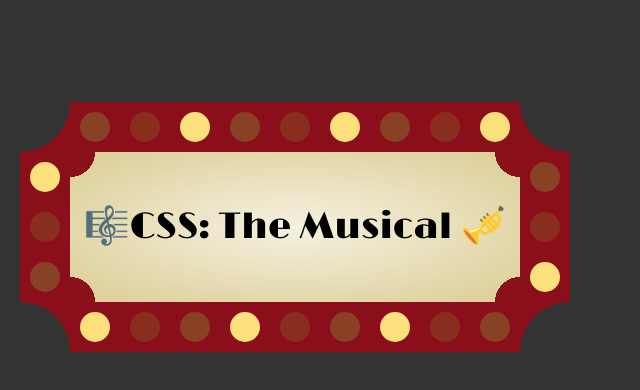
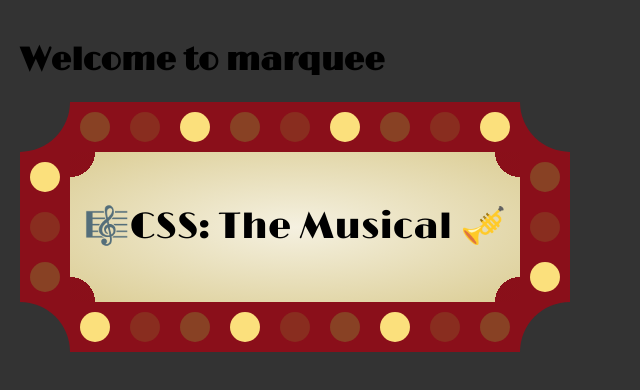
Before and after one commit to mikezano/zano-pen, a website: page marquee/index.html in a window 1280 px wide. Shown: the whole page, without its empty margins (0-640 px from the left). Drawn offline with nearby package versions, Linux system fonts and the light colour scheme.

Commit message:
one change

```diff
--- a/marquee/styles.css
+++ b/marquee/styles.css
@@ -16,9 +16,6 @@ body {
   background-color: #333;
 }
 
-h1 {
-  color: #333;
-}
 .marquee {
   display: grid;
   grid-template-rows: 50px 1fr, 50px;
```
